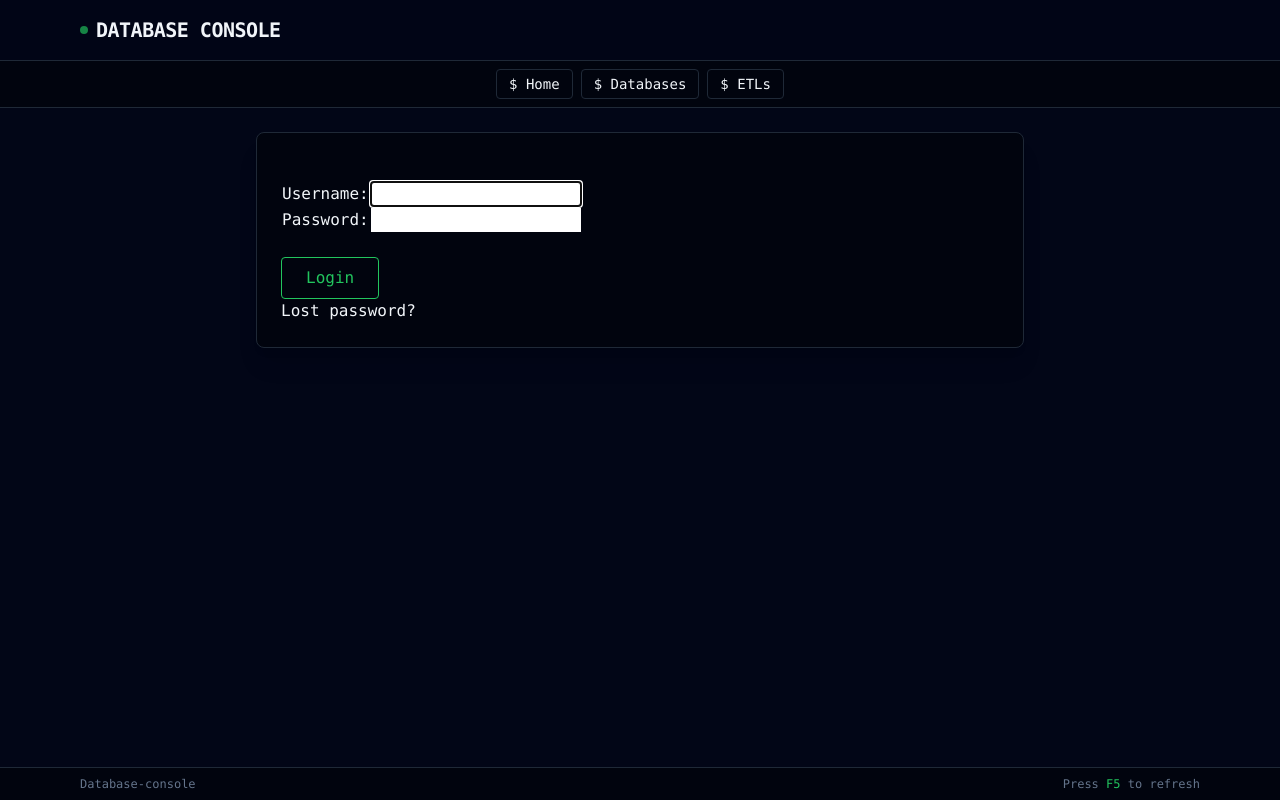
After one commit to chsasank/llama.lisp, a Django app: page /accounts/login/ in a window 1280 px wide. The commit adds this page. Run offline with Django 5.2, Linux system fonts and the light colour scheme; some libraries are stand-ins or nearby versions.

Commit message:
add basic login

```diff
--- a/src/console/console/settings.py
+++ b/src/console/console/settings.py
@@ -47,6 +47,8 @@ MIDDLEWARE = [
     "django.middleware.common.CommonMiddleware",
     "django.middleware.csrf.CsrfViewMiddleware",
     "django.contrib.auth.middleware.AuthenticationMiddleware",
+    # https://docs.djangoproject.com/en/5.2/ref/middleware/#django.contrib.auth.middleware.LoginRequiredMiddleware
+    "django.contrib.auth.middleware.LoginRequiredMiddleware",
     "django.contrib.messages.middleware.MessageMiddleware",
     "django.middleware.clickjacking.XFrameOptionsMiddleware",
 ]
--- /dev/null
+++ b/src/console/databank/templates/registration/login.html
@@ -0,0 +1,45 @@
+{% extends "databank/base.html" %}
+
+{% block content %}
+<div class="max-w-3xl mx-auto bg-black/40 border border-consoleBorder rounded-lg p-6 shadow-xl">
+
+    {% if form.errors %}
+    <p class="text-consoleAccent text-xl font-semibold mb-6">
+        Your username and password didn't match. Please try again.
+    </p>
+    {% endif %} {% if next %} {% if user.is_authenticated %}
+    <p class="text-consoleAccent text-xl font-semibold mb-6">
+        Your account doesn't have access to this page. To proceed, please login with
+        an account that has access.
+    </p>
+    {% else %}
+    <p class="text-consoleAccent text-xl font-semibold mb-6">
+        Please login to see this page.
+    </p>
+    {% endif %} {% endif %}
+
+    <form method="post" class="space-y-6" action="{% url 'login' %}">
+        {% csrf_token %}
+        <table>
+            <tr>
+                <td>{{ form.username.label_tag }}</td>
+                <td>{{ form.username }}</td>
+            </tr>
+            <tr>
+                <td>{{ form.password.label_tag }}</td>
+                <td>{{ form.password }}</td>
+            </tr>
+        </table>
+        <button type="submit"
+            class="px-6 py-2 border border-consoleAccent text-consoleAccent rounded hover:bg-consoleAccent hover:text-black transition">
+                Login
+        </button>
+        <input type="hidden" name="next" value="{{ next }}" />
+    </form>
+
+    {# Assumes you set up the password_reset view in your URLConf #}
+    <p><a href="{% url 'password_reset' %}">Lost password?</a></p>
+
+</div>
+
+{% endblock %}
```
Also changed, not shown: src/console/databank/templates/databank/database_form.html (line endings or trailing spaces).
